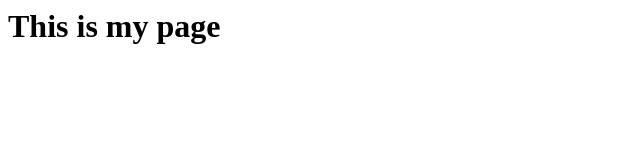
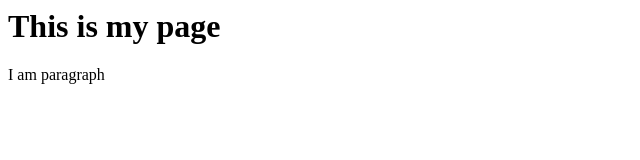
Before and after one commit to keerthy1499/jenkin-repo, a plain HTML site: page index.html in a window 1280 px wide. Shown: the full height of the page, 0-640 px from the left. Drawn offline with Linux system fonts and the light colour scheme.

Commit message:
second commit
Updated index.html

```diff
--- a/index.html
+++ b/index.html
@@ -1,3 +1,4 @@
 <html>
 	<h1>This is my page</h1>
+	<p>I am paragraph </p>
 </html>
```
